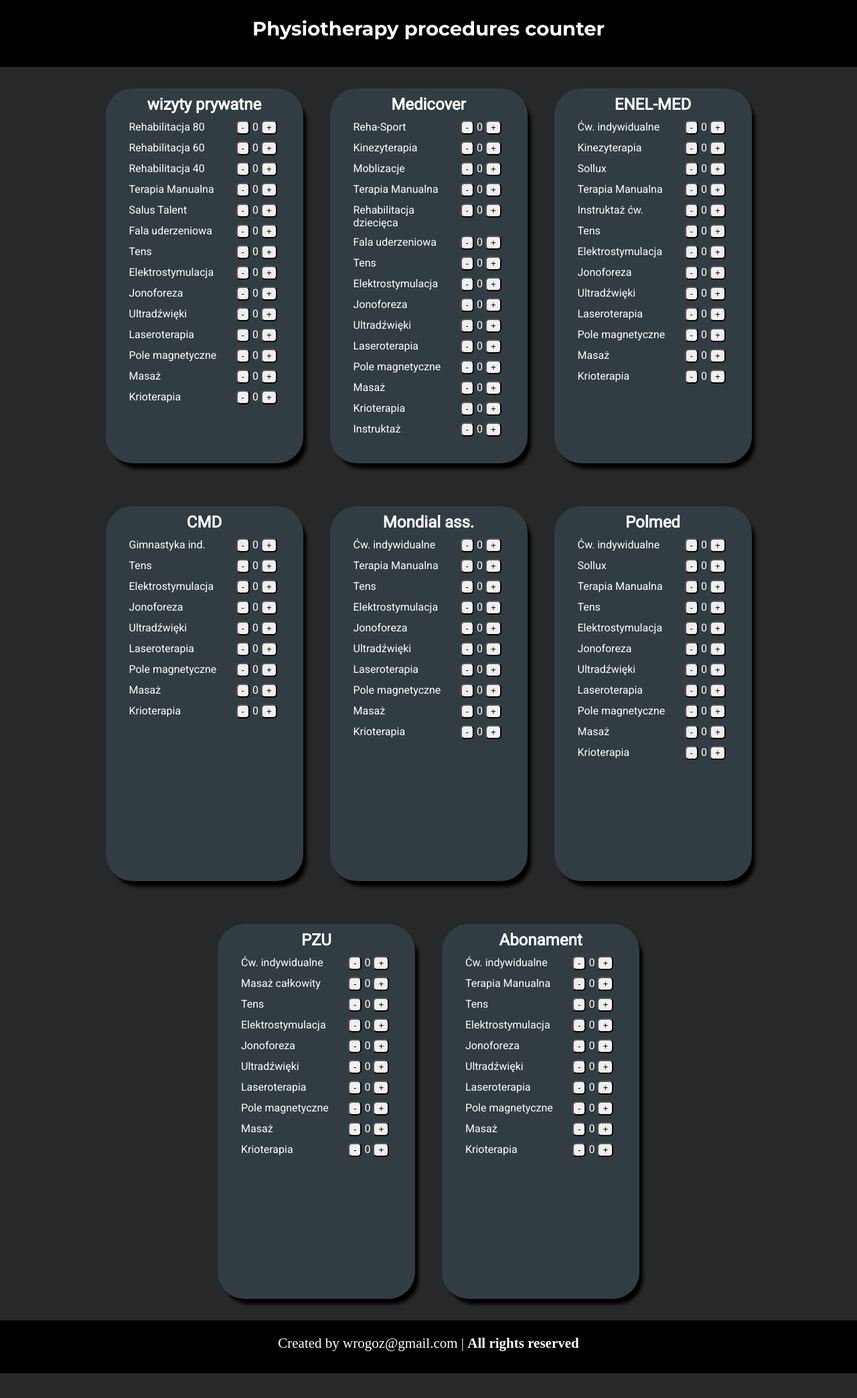
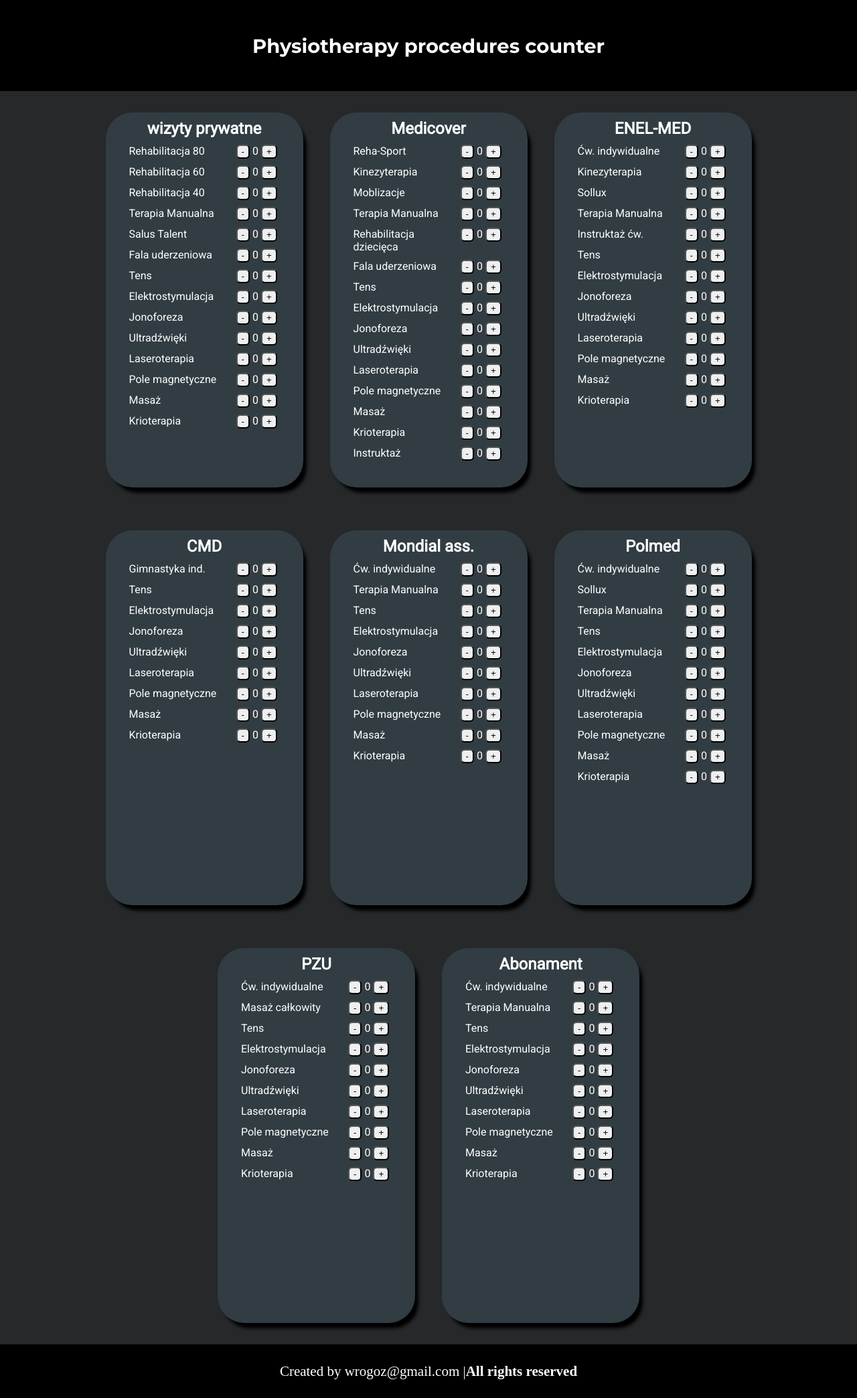
Before and after one commit to wrogoz/weryfikator-procedur-fizjo, a plain HTML site: page index.html in a window 1280 px wide. Shown: the whole page at 67% size. Before the commit the page ends 2051 px from the top, so only its background shows below. Drawn offline with nearby package versions, Linux system fonts and the light colour scheme.

Commit message:
rwd update-font size: header,footer

```diff
--- a/styles.css
+++ b/styles.css
@@ -4,17 +4,18 @@
 body {
 	background-color: #262829;
 	color: white;
+	height: 100vh;
 }
 header{
+	display:flex;
+	justify-content: center;
+	align-items: center;
 	background-color: black;
-	height: 100px;
+	height: 17%;
 }
 h1{
 	color: #ffffff;
-	text-align: center;
 	font-family: 'Montserrat', sans-serif;
-	margin: auto;
-	padding-top: 25px;
 	font-size: 29px;
 }
 h2{
@@ -24,10 +25,13 @@ h2{
 
 }
 footer{
+	display: flex;
+	justify-content: center;
+	align-items: center;
 	background-color: black;
-	height: 57px;
-	text-align: center;
-	padding-top: 22px;
+	height: 10%;
+
+
 	font-size: 21px;
 }
 footer span{
@@ -86,3 +90,17 @@ color: rgb(200, 0, 0);
 
 }
 }
+@media (max-width:580px){
+	h1{
+		font-size: 1.3rem;
+	}
+	footer{
+		font-size: 1rem;
+	}
+
+}
+@media (max-width:400px){
+	h1{
+		font-size: 1rem;
+	}
+}
```
